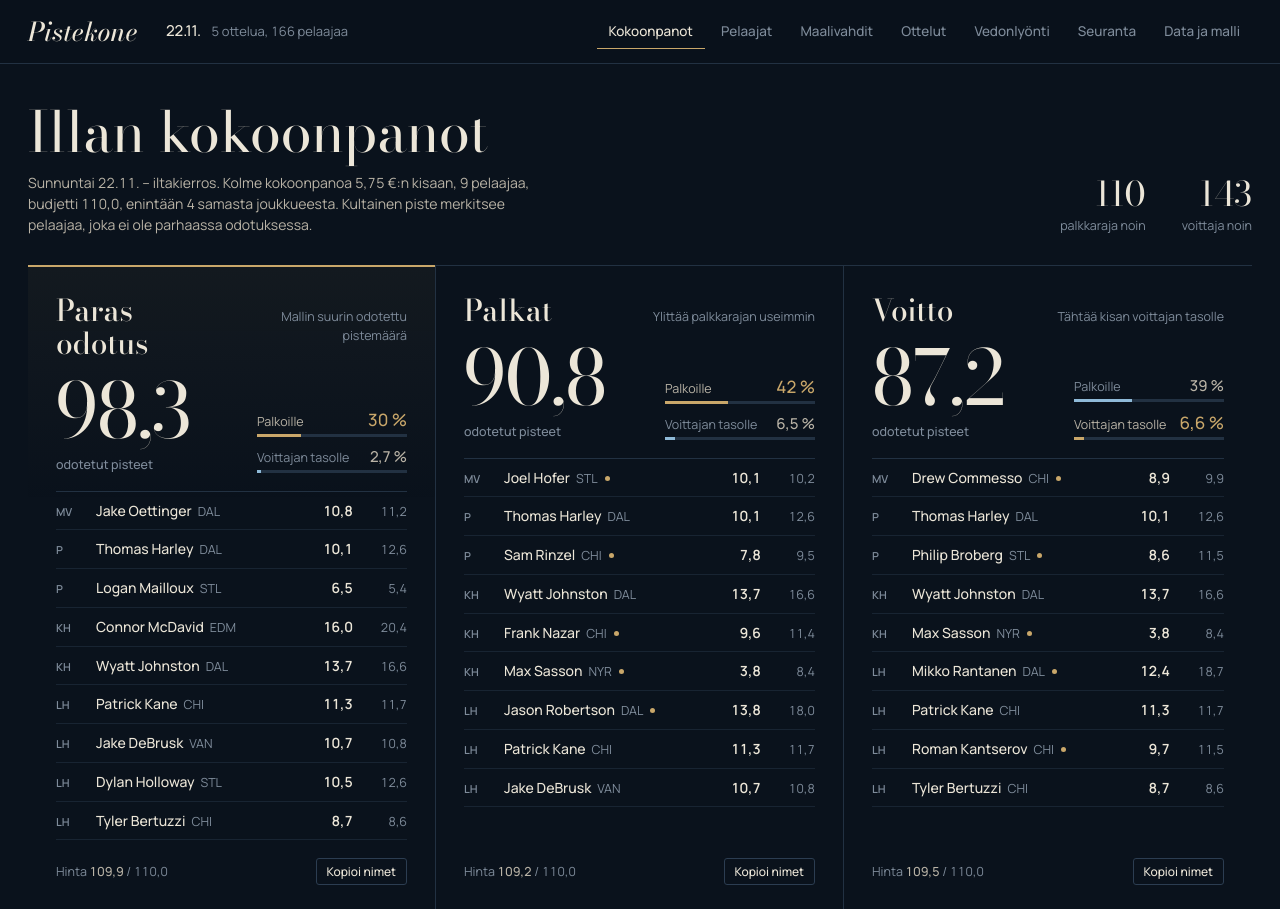
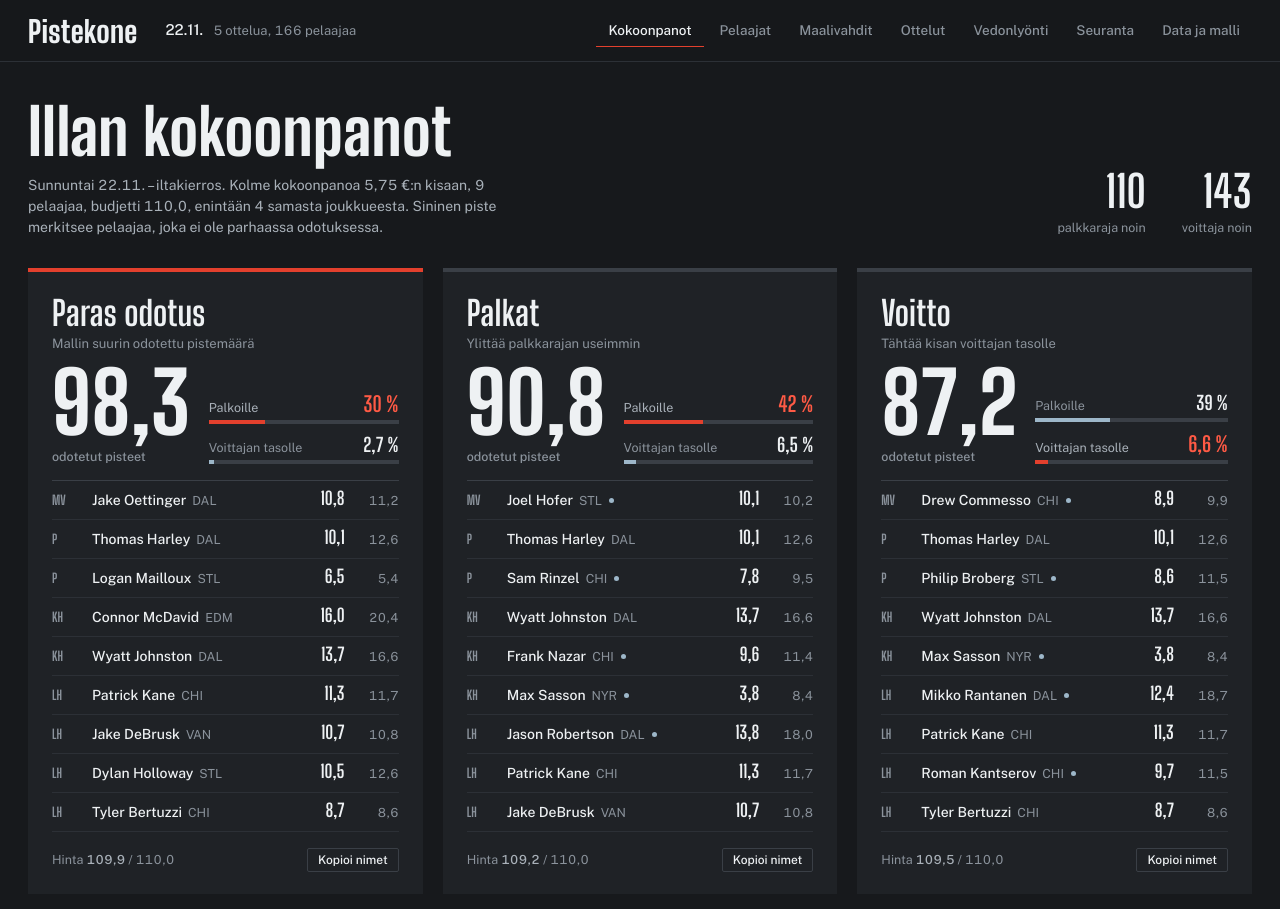
Before and after one commit to joonaskasper/pistekone, a plain HTML site: page index.html in a window 1280 px wide. Shown: the top 909 px of the page. Drawn offline with nearby package versions, Linux system fonts and the light colour scheme.

Commit message:
Sivun päivitys

```diff
--- a/index.html
+++ b/index.html
@@ -7,26 +7,25 @@
 <title>NHL Pistekone</title>
 <link rel="preconnect" href="https://fonts.googleapis.com">
 <link rel="preconnect" href="https://fonts.gstatic.com" crossorigin>
-<link rel="stylesheet" href="https://fonts.googleapis.com/css2?family=Bodoni+Moda:ital,opsz,wght@0,6..96,400..600;1,6..96,400..600&family=Manrope:wght@400;500;600&display=swap">
+<link rel="stylesheet" href="https://fonts.googleapis.com/css2?family=Big+Shoulders+Display:wght@600;700;800&family=Public+Sans:wght@400;500;600;700&display=swap">
 <style>
-/* Pistekone — night-session edition. One idea carries the page: Didone numerals (Bodoni Moda) set large and light
-   against a blue-black arena, champagne gold reserved for "the thing you are playing for". Everything else stays
-   quiet: ivory text, hairline rules instead of boxes, Manrope for every label and table. */
+/* Pistekone, pelipaita-tyyli (valittu 22.11.2026, vaihtoehto A). Numerot ja otsikot kuin pelipaidassa tai
+   tulostaulussa: Big Shoulders Display, kapea ja raskas. Teksti Public Sans. Hiilenharmaa pohja, jäänvalkoinen
+   teksti, maalivalon punainen vain sille, mitä kokoonpano tavoittelee; jäänsininen muissa mittareissa. */
 :root{
-  --night:#0A121C; --deck:#0F1925; --raise:#15212F; --rule:#223142; --rule-2:#2C3D51;
-  --ink:#ECE6D8; --ink-2:#B9B3A6; --muted:#7F8C9B;
-  --gold:#C9A76A; --gold-ink:#1A1408; --gold-soft:rgba(201,167,106,.14);
-  --ice:#8FBAD8; --ice-soft:rgba(143,186,216,.14);
-  --good:#7CCB9C; --warn:#D9B061; --bad:#E2827A; --good-soft:rgba(124,203,156,.13); --warn-soft:rgba(217,176,97,.14); --bad-soft:rgba(226,130,122,.14);
-  /* vanhat nimet, joita sivun skripti ja SVG käyttävät */
-  --bg:var(--night); --surface:var(--deck); --sunk:var(--raise); --line:var(--rule); --accent:var(--gold); --accent-ink:var(--gold-ink);
-  --accent-soft:var(--gold-soft); --bar:rgba(143,186,216,.22);
-  --ice-face:#16222F; --ice-edge:#2E4053; --crease:rgba(143,186,216,.22); --blue:#5E86AE; --red:#B5605A;
-  --tok:#1A2735; --tok-ink:var(--ink); --tok-mut:var(--muted);
-  --f-display:"Bodoni Moda","Didot","Bodoni 72",Georgia,serif;
-  --f-body:"Manrope",system-ui,-apple-system,"Segoe UI",sans-serif;
-  --f-mono:"Manrope",system-ui,sans-serif;
-  --r:3px; color-scheme:dark;
+  --night:#17191C; --deck:#1F2226; --raise:#262A2F; --rule:#2C3036; --rule-2:#3A3F46;
+  --ink:#EEF1F3; --ink-2:#A9B1B9; --muted:#8B939C;
+  --goal:#E3402D; --goal-hi:#FF5A45; --goal-ink:#FFFFFF; --goal-soft:rgba(227,64,45,.16);
+  --ice:#9DB7C9; --ice-soft:rgba(157,183,201,.16);
+  --good:#7CCB9C; --warn:#E0B25C; --bad:#FF7B6B; --good-soft:rgba(124,203,156,.13); --warn-soft:rgba(224,178,92,.15); --bad-soft:rgba(255,123,107,.14);
+  --bg:var(--night); --surface:var(--deck); --sunk:var(--raise); --line:var(--rule); --accent:var(--goal); --accent-ink:var(--goal-ink);
+  --accent-soft:var(--goal-soft); --bar:rgba(157,183,201,.2);
+  --ice-face:#1C2024; --ice-edge:#3A3F46; --crease:rgba(157,183,201,.2); --blue:#5D7FA3; --red:#B4473C;
+  --tok:#252A30; --tok-ink:var(--ink); --tok-mut:var(--muted);
+  --f-display:"Big Shoulders Display","Arial Narrow",Impact,sans-serif;
+  --f-body:"Public Sans",system-ui,-apple-system,"Segoe UI",sans-serif;
+  --f-mono:"Public Sans",system-ui,sans-serif;
+  --r:2px; color-scheme:dark;
 }
 *{box-sizing:border-box}
 [hidden]{display:none!important}
@@ -34,13 +33,13 @@ html{background:var(--night)}
 body{margin:0;background:var(--night);color:var(--ink);font:400 14px/1.5 var(--f-body);font-variant-numeric:tabular-nums lining-nums;
   -webkit-font-smoothing:antialiased}
 body::before{content:"";position:fixed;inset:0 0 auto;height:env(safe-area-inset-top,0px);z-index:10;background:var(--night)}
-::selection{background:var(--gold);color:var(--gold-ink)}
+::selection{background:var(--goal);color:var(--goal-ink)}
 .wrap{max-width:1320px;margin:0 auto;padding-left:max(28px,env(safe-area-inset-left,0px));padding-right:max(28px,env(safe-area-inset-right,0px))}
 
 /* yläpalkki */
-header.strip{position:sticky;top:env(safe-area-inset-top,0px);z-index:5;background:rgba(10,18,28,.92);backdrop-filter:blur(10px);border-bottom:1px solid var(--rule)}
+header.strip{position:sticky;top:env(safe-area-inset-top,0px);z-index:5;background:rgba(23,25,28,.94);backdrop-filter:blur(10px);border-bottom:1px solid var(--rule)}
 .strip-in{display:flex;align-items:center;gap:28px;flex-wrap:wrap;padding-block:14px}
-.brand{font:500 italic 26px/1 var(--f-display);letter-spacing:.005em;color:var(--ink)}
+.brand{font:800 30px/1 var(--f-display);letter-spacing:.01em;color:var(--ink)}
 .brand small{display:none}
 .night{display:flex;align-items:baseline;gap:10px;color:var(--ink-2)}
 .night b{font:500 15px/1 var(--f-body);color:var(--ink)}
@@ -49,19 +48,19 @@ nav.tabs{display:flex;gap:4px;margin-left:auto;overflow-x:auto;max-width:100%}
 nav.tabs button{font:500 13.5px var(--f-body);background:none;border:0;color:var(--muted);padding:8px 12px;cursor:pointer;white-space:nowrap;
   border-bottom:1px solid transparent;border-radius:0}
 nav.tabs button:hover{color:var(--ink)}
-nav.tabs button[aria-selected="true"]{color:var(--ink);border-bottom-color:var(--gold)}
-:focus-visible{outline:1.5px solid var(--gold);outline-offset:3px}
+nav.tabs button[aria-selected="true"]{color:var(--ink);border-bottom-color:var(--goal)}
+:focus-visible{outline:1.5px solid var(--goal);outline-offset:3px}
 main{padding-block:40px 96px}
 
 /* typografia */
-h1,h2,h3{font-family:var(--f-display);font-weight:500;margin:0;letter-spacing:-.005em;text-wrap:balance}
-h2{font-size:30px;line-height:1.1}
-h3{font-size:20px;line-height:1.2}
+h1,h2,h3{font-family:var(--f-display);font-weight:700;margin:0;letter-spacing:.005em;text-wrap:balance}
+h2{font-size:34px;line-height:1}
+h3{font-size:23px;line-height:1.1}
 .lede{color:var(--ink-2);max-width:72ch;margin:8px 0 0;line-height:1.6}
 .muted{color:var(--muted)}
 .num,.mono{font-family:var(--f-body);font-variant-numeric:tabular-nums}
 b,strong{font-weight:600}
-a{color:var(--gold)}
+a{color:var(--goal)}
 
 /* rakenne */
 .panel{background:var(--deck);border:1px solid var(--rule);border-radius:var(--r);padding:22px 24px}
@@ -74,68 +73,65 @@ a{color:var(--gold)}
 .ctrl label{font-size:12px;font-weight:500;color:var(--muted)}
 input,select{font:14px var(--f-body);color:var(--ink);background:var(--night);border:1px solid var(--rule-2);border-radius:var(--r);padding:8px 10px}
 input[type=number]{width:96px}
-input[type=checkbox]{accent-color:var(--gold)}
+input[type=checkbox]{accent-color:var(--goal)}
 select option{background:var(--deck)}
 .btn{font:500 13px var(--f-body);border-radius:var(--r);border:1px solid var(--rule-2);background:transparent;color:var(--ink);padding:8px 14px;cursor:pointer}
 .btn:hover{border-color:var(--ink-2)}
-.btn.primary{background:var(--gold);color:var(--gold-ink);border-color:var(--gold)}
-.btn.primary:hover{background:#D6B67C}
+.btn.primary{background:var(--goal);color:var(--goal-ink);border-color:var(--goal)}
+.btn.primary:hover{background:var(--goal-hi)}
 .btn.small{padding:4px 10px;font-size:12px}
-.btn[aria-pressed="true"]{border-color:var(--gold);color:var(--gold)}
+.btn[aria-pressed="true"]{border-color:var(--goal);color:var(--goal)}
 .pill{display:inline-flex;align-items:center;gap:4px;font-size:12px;font-weight:500;padding:2px 9px;border-radius:999px;background:var(--raise);color:var(--ink-2);white-space:nowrap}
 .pill.good{background:var(--good-soft);color:var(--good)} .pill.warn{background:var(--warn-soft);color:var(--warn)}
-.pill.bad{background:var(--bad-soft);color:var(--bad)} .pill.acc{background:var(--gold-soft);color:var(--gold)}
-.notice{border:1px solid var(--rule-2);border-left:2px solid var(--gold);background:var(--deck);padding:14px 18px}
+.pill.bad{background:var(--bad-soft);color:var(--bad)} .pill.acc{background:var(--goal-soft);color:var(--goal)}
+.notice{border:1px solid var(--rule-2);border-left:2px solid var(--goal);background:var(--deck);padding:14px 18px}
 .empty{padding:36px 20px;text-align:center;color:var(--muted)}
 .chips{display:flex;gap:6px;flex-wrap:wrap}
 .meter{height:3px;background:var(--rule);overflow:hidden}
-.meter i{display:block;height:100%;background:var(--gold)}
+.meter i{display:block;height:100%;background:var(--goal)}
 
 /* ===== illan kolme kokoonpanoa ===== */
 .hero{display:flex;flex-direction:column;gap:30px;margin-bottom:56px}
 .hero-head{display:flex;justify-content:space-between;align-items:flex-end;gap:24px;flex-wrap:wrap}
-.hero-head h1{font-size:clamp(40px,4.4vw,58px);line-height:1;font-weight:400}
+.hero-head h1{font-size:clamp(48px,5vw,68px);line-height:.95;font-weight:800}
 .hero-head p{margin:12px 0 0;color:var(--ink-2);max-width:60ch}
 .hero-head .levels{display:flex;gap:36px}
 .lvl{display:flex;flex-direction:column;align-items:flex-end}
-.lvl b{font:400 34px/1 var(--f-display)}
+.lvl b{font:700 44px/1 var(--f-display)}
 .lvl span{font-size:12.5px;color:var(--muted);margin-top:6px}
-.trio{display:grid;grid-template-columns:repeat(3,minmax(0,1fr));border-top:1px solid var(--rule)}
+.trio{display:grid;grid-template-columns:repeat(3,minmax(0,1fr));gap:20px}
 @media (max-width:1000px){.trio{grid-template-columns:minmax(0,1fr)}}
-.lu{position:relative;padding:28px 28px 24px;cursor:pointer;display:flex;flex-direction:column;gap:18px;border-right:1px solid var(--rule);
-  outline-offset:-2px}
-.lu:last-child{border-right:0}
-.lu::before{content:"";position:absolute;left:0;right:0;top:-1px;height:2px;background:transparent}
-.lu[aria-pressed="true"]::before{background:var(--gold)}
-.lu[aria-pressed="true"]{background:linear-gradient(180deg,rgba(201,167,106,.05),transparent 240px)}
-.lu:hover:not([aria-pressed="true"]){background:rgba(255,255,255,.015)}
-.lu-top{display:flex;justify-content:space-between;align-items:baseline;gap:12px}
-.lu h2{font-size:30px;font-weight:500}
-.lu-top .goal{font-size:12.5px;color:var(--muted);text-align:right}
-.lu-big{display:flex;align-items:flex-end;justify-content:space-between;gap:16px}
-.lu-big .pts{font:400 76px/.86 var(--f-display);letter-spacing:-.02em}
+.lu{position:relative;padding:24px 24px 22px;cursor:pointer;display:flex;flex-direction:column;gap:16px;background:var(--deck);
+  border-top:4px solid var(--rule-2);outline-offset:2px}
+.lu[aria-pressed="true"]{border-top-color:var(--goal)}
+.lu:hover:not([aria-pressed="true"]){border-top-color:var(--muted)}
+.lu-top{display:flex;flex-direction:column;gap:4px}
+.lu h2{font-size:34px;font-weight:700}
+.lu-top .goal{font-size:13px;color:var(--muted)}
+.lu-big{display:flex;align-items:flex-end;justify-content:space-between;gap:14px 18px;flex-wrap:wrap}
+.lu-big .pts{font:800 clamp(72px,6.6vw,98px)/.8 var(--f-display);letter-spacing:0}
 .lu-big .pts small{display:block;font:500 12.5px var(--f-body);letter-spacing:0;color:var(--muted);margin-top:12px}
-.probs{display:flex;flex-direction:column;gap:9px;min-width:150px}
+.probs{display:flex;flex-direction:column;gap:9px;flex:1 1 140px;max-width:220px}
 .pr-row{display:grid;grid-template-columns:1fr auto;gap:2px 10px;align-items:baseline;font-size:12.5px;color:var(--muted)}
-.pr-row b{font:500 15px var(--f-body);color:var(--ink-2)}
-.pr-row .meter{grid-column:1/-1;background:var(--rule)}
+.pr-row b{font:700 19px var(--f-display);color:var(--ink)}
+.pr-row .meter{grid-column:1/-1;background:var(--rule-2);height:4px}
 .pr-row .meter i{background:var(--ice)}
-.pr-row.on{color:var(--ink-2)} .pr-row.on b{color:var(--gold);font-size:17px} .pr-row.on .meter i{background:var(--gold)}
-.plist{list-style:none;margin:0;padding:0;border-top:1px solid var(--rule)}
-.plist li{display:grid;grid-template-columns:30px minmax(0,1fr) 40px 44px;gap:10px;align-items:baseline;padding:8px 0;border-bottom:1px solid rgba(34,49,66,.6)}
-.plist .ps{font-size:11px;font-weight:600;color:var(--muted)}
+.pr-row.on{color:var(--ink-2)} .pr-row.on b{color:var(--goal-hi);font-size:21px} .pr-row.on .meter i{background:var(--goal)}
+.plist{list-style:none;margin:0;padding:0;border-top:1px solid var(--rule-2)}
+.plist li{display:grid;grid-template-columns:30px minmax(0,1fr) 40px 44px;gap:10px;align-items:baseline;padding:8px 0;border-bottom:1px solid var(--rule)}
+.plist .ps{font:700 13px var(--f-display);color:var(--muted)}
 .plist .nm{white-space:nowrap;overflow:hidden;text-overflow:ellipsis;font-weight:500}
 .plist .nm em{font-style:normal;color:var(--muted);font-weight:400;margin-left:6px;font-size:12.5px}
-.plist .xp{text-align:right;font-weight:600}
+.plist .xp{text-align:right;font:700 18px/1 var(--f-display)}
 .plist .pr{text-align:right;color:var(--muted);font-size:12.5px}
-.plist li.diff .nm::after{content:"";display:inline-block;width:5px;height:5px;border-radius:50%;background:var(--gold);margin-left:7px;vertical-align:2px}
+.plist li.diff .nm::after{content:"";display:inline-block;width:5px;height:5px;border-radius:50%;background:var(--ice);margin-left:7px;vertical-align:2px}
 .lu-foot{display:flex;justify-content:space-between;align-items:center;gap:10px;margin-top:auto;font-size:12.5px;color:var(--muted)}
 .lu-foot b{color:var(--ink-2);font-weight:500}
-.together{display:flex;align-items:center;gap:40px;flex-wrap:wrap;padding:18px 0 0;border-top:1px solid var(--rule);color:var(--muted);font-size:13px}
-.together b{font:400 26px/1 var(--f-display);color:var(--ink);margin-right:8px;vertical-align:-3px}
+.together{display:flex;align-items:center;gap:40px;flex-wrap:wrap;padding:4px 0 0;color:var(--ink-2);font-size:14px}
+.together b{font:800 34px/1 var(--f-display);color:var(--ink);margin-right:8px;vertical-align:-4px}
 .together .sp{margin-left:auto}
 .custom-btn{background:none;border:0;color:var(--ink-2);font:500 13px var(--f-body);cursor:pointer;padding:6px 0;border-bottom:1px solid var(--rule-2)}
-.custom-btn:hover,.custom-btn[aria-pressed="true"]{color:var(--gold);border-bottom-color:var(--gold)}
+.custom-btn:hover,.custom-btn[aria-pressed="true"]{color:var(--ink);border-bottom-color:var(--goal)}
 .sec-head{display:flex;justify-content:space-between;align-items:baseline;gap:16px;flex-wrap:wrap;padding-bottom:14px;border-bottom:1px solid var(--rule)}
 
 /* kenttä */
@@ -147,16 +143,16 @@ select option{background:var(--deck)}
   position:relative;text-align:left;cursor:pointer;font:inherit}
 .tok:hover{border-color:var(--ink-2)}
 .tok .top{display:flex;justify-content:space-between;align-items:center;font-size:12px;color:var(--tok-mut)}
-.tok .ps{font:600 11px/1 var(--f-body);color:var(--muted)}
-.tok.g .ps{color:var(--gold)}
-.tok .nm{display:block;margin-top:5px;font:500 clamp(17px,1.7vw,20px)/1.1 var(--f-display);white-space:nowrap;overflow:hidden;text-overflow:ellipsis}
+.tok .ps{font:700 13px/1 var(--f-display);color:var(--muted)}
+.tok.g .ps{color:var(--goal-hi)}
+.tok .nm{display:block;margin-top:5px;font:700 clamp(19px,1.9vw,23px)/1.05 var(--f-display);white-space:nowrap;overflow:hidden;text-overflow:ellipsis}
 .tok .op{display:block;font-size:11.5px;color:var(--tok-mut);white-space:nowrap;overflow:hidden;text-overflow:ellipsis}
 .tok .bt{display:flex;justify-content:space-between;align-items:baseline;margin-top:5px}
-.tok .xp{font:400 clamp(22px,2.2vw,27px)/1 var(--f-display)}
+.tok .xp{font:800 clamp(26px,2.6vw,32px)/1 var(--f-display)}
 .tok .pr{font:500 12px/1 var(--f-body);color:var(--tok-mut)}
-.tok .flag{position:absolute;top:-9px;left:9px;background:var(--warn);color:var(--gold-ink);font:600 10.5px/1 var(--f-body);padding:3px 6px;border-radius:2px}
-.tok .lock{position:absolute;top:-9px;right:9px;background:var(--gold);color:var(--gold-ink);font:600 10.5px/1 var(--f-body);padding:3px 6px;border-radius:2px}
-.tok.new{border-color:var(--gold)}
+.tok .flag{position:absolute;top:-9px;left:9px;background:var(--warn);color:var(--goal-ink);font:600 10.5px/1 var(--f-body);padding:3px 6px;border-radius:2px}
+.tok .lock{position:absolute;top:-9px;right:9px;background:var(--goal);color:var(--goal-ink);font:600 10.5px/1 var(--f-body);padding:3px 6px;border-radius:2px}
+.tok.new{border-color:var(--goal)}
 @media (max-width:520px){.rink{padding:14px 5px 80px;border-radius:0 0 64px 64px / 0 0 56px 56px;min-height:0}.tok{padding:6px 6px 7px}.tok .pr{display:none}}
 
 /* tunnusluvut */
@@ -165,12 +161,12 @@ select option{background:var(--deck)}
 .stat{padding:14px 16px 14px 0}
 .stat+.stat{padding-left:16px;border-left:1px solid var(--rule)}
 .stat .k{font-size:12px;color:var(--muted)}
-.stat .v{font:400 30px/1.15 var(--f-display);margin-top:4px}
+.stat .v{font:800 38px/1.05 var(--f-display);margin-top:4px}
 .alt{border:1px solid var(--rule);border-radius:var(--r);padding:12px 14px;display:grid;grid-template-columns:minmax(0,1fr) auto;gap:6px 12px;align-items:center;background:transparent;cursor:pointer;text-align:left;font:inherit;color:inherit}
 .alt:hover{border-color:var(--rule-2)}
-.alt[aria-pressed="true"]{border-color:var(--gold)}
+.alt[aria-pressed="true"]{border-color:var(--goal)}
 .alt .mv{font-size:13px}.alt .out{color:var(--bad);text-decoration:line-through}.alt .in{color:var(--good);font-weight:600}
-.alt .gain{font:400 26px/1 var(--f-display);text-align:right}
+.alt .gain{font:800 30px/1 var(--f-display);text-align:right}
 .alt .gain small{display:block;font:500 12px var(--f-body);color:var(--muted);margin-top:3px}
 
 /* taulukot */
@@ -183,20 +179,20 @@ th:hover{color:var(--ink)}
 th.l,td.l{text-align:left}
 tbody tr:hover{background:rgba(255,255,255,.025)}
 tbody tr:last-child td{border-bottom:0}
-tbody tr.sel td:first-child{box-shadow:inset 2px 0 0 var(--gold)}
-td.x{font:500 15px/1 var(--f-body);background:linear-gradient(90deg,var(--bar) var(--w,0%),transparent var(--w,0%))}
+tbody tr.sel td:first-child{box-shadow:inset 2px 0 0 var(--goal)}
+td.x{font:700 17px/1 var(--f-display);background:linear-gradient(90deg,var(--bar) var(--w,0%),transparent var(--w,0%))}
 .ps2{display:inline-block;min-width:30px;text-align:center;font:600 11px/1 var(--f-body);padding:4px 5px 3px;border-radius:2px;border:1px solid var(--rule-2);color:var(--muted)}
 .pn{font-weight:500}
-.pc{display:block;font:500 14px/1.1 var(--f-body)}
+.pc{display:block;font:700 16px/1.1 var(--f-display)}
 .oc{display:block;font:400 11px var(--f-body);color:var(--muted)}
 td.cell{cursor:pointer}
-td.cell.has{background:var(--gold-soft)}
+td.cell.has{background:var(--goal-soft)}
 .edge{font:600 12px var(--f-body)}.edge.pos{color:var(--good)}.edge.neg{color:var(--bad)}
 
 /* ottelut */
 .gcard{display:grid;grid-template-columns:repeat(auto-fill,minmax(280px,1fr));gap:0;border-top:1px solid var(--rule);border-left:1px solid var(--rule)}
 .game{background:transparent;border-right:1px solid var(--rule);border-bottom:1px solid var(--rule);padding:18px 20px;display:flex;flex-direction:column;gap:10px}
-.score{font:400 36px/1 var(--f-display)}
+.score{font:800 42px/1 var(--f-display)}
 .vs{display:flex;justify-content:space-between;align-items:baseline}
 .split{display:flex;height:3px;overflow:hidden;background:var(--rule)}
 .split i{display:block;height:100%}
@@ -214,13 +210,13 @@ td.cell.has{background:var(--gold-soft)}
 .toast{position:fixed;left:50%;bottom:calc(24px + env(safe-area-inset-bottom,0px));transform:translateX(-50%);background:var(--ink);color:var(--night);padding:10px 16px;border-radius:var(--r);z-index:30;font-weight:500}
 .oddsin{width:76px}
 @media (prefers-reduced-motion:no-preference){
-  .lu::before{transition:background .2s ease}
+  .lu{transition:border-color .2s ease}
   .hero .trio{animation:rise .5s cubic-bezier(.2,.7,.2,1) both}
   @keyframes rise{from{opacity:0;transform:translateY(8px)}to{opacity:1;transform:none}}
 }
 #detailHead{scroll-margin-top:84px}
 @media (max-width:600px){.wrap{padding-left:max(16px,env(safe-area-inset-left,0px));padding-right:max(16px,env(safe-area-inset-right,0px))}
-  .lu{padding:22px 2px}.lu-big .pts{font-size:64px}.hero-head .levels{gap:28px}}
+  .lu{padding:22px 2px}.lu-big .pts{font-size:80px}.hero-head .levels{gap:28px}}
 </style>
 </head>
 <body>
@@ -697,7 +693,7 @@ function renderHero(){const box=$("#hero");
   const lv=[W.cash_b!=null?`<div class="lvl"><b>${Math.round(W.cash_b)}</b><span>palkkaraja noin</span></div>`:"",W.win_b!=null?`<div class="lvl"><b>${Math.round(W.win_b)}</b><span>voittaja noin</span></div>`:""].join("");
   const any=W.p_any_cash_b!=null?`<span><b>${pc0(W.p_any_cash_b)}</b>vähintään yksi palkoille</span>`:"";
   const anyW=W.p_any_win_b!=null?`<span><b>${pc0(W.p_any_win_b)}</b>vähintään yksi voittajan tasolle</span>`:"";
-  box.innerHTML=`<div class="hero-head"><div><h1>Illan kokoonpanot</h1><p>${esc(nightLabel())}. Kolme kokoonpanoa 5,75 €:n kisaan, ${nPl} pelaajaa, budjetti ${fiNum(W.budget)}${W.max_per_team?`, enintään ${W.max_per_team} samasta joukkueesta`:""}. Kultainen piste merkitsee pelaajaa, joka ei ole parhaassa odotuksessa.</p></div><div class="levels">${lv}</div></div>
+  box.innerHTML=`<div class="hero-head"><div><h1>Illan kokoonpanot</h1><p>${esc(nightLabel())}. Kolme kokoonpanoa 5,75 €:n kisaan, ${nPl} pelaajaa, budjetti ${fiNum(W.budget)}${W.max_per_team?`, enintään ${W.max_per_team} samasta joukkueesta`:""}. Sininen piste merkitsee pelaajaa, joka ei ole parhaassa odotuksessa.</p></div><div class="levels">${lv}</div></div>
     <div class="trio">${cols}</div>
     <div class="together">${any}${anyW}<span class="sp"><button class="custom-btn" data-mode="opt" data-jump="1" aria-pressed="${S.mode==="opt"}">Tee oma kokoonpano lukituksilla</button></span></div>`;
   box.hidden=false}
```
